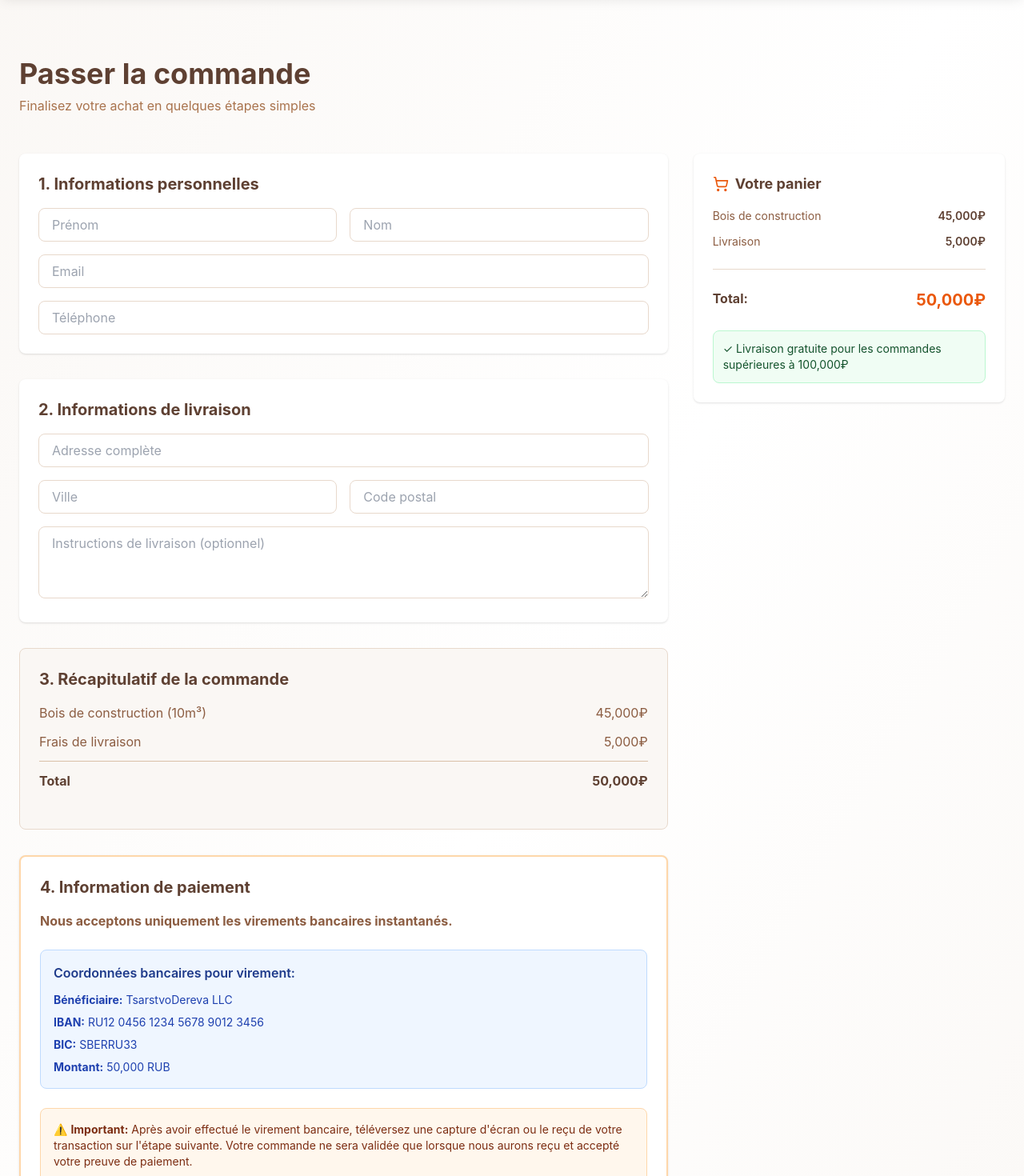
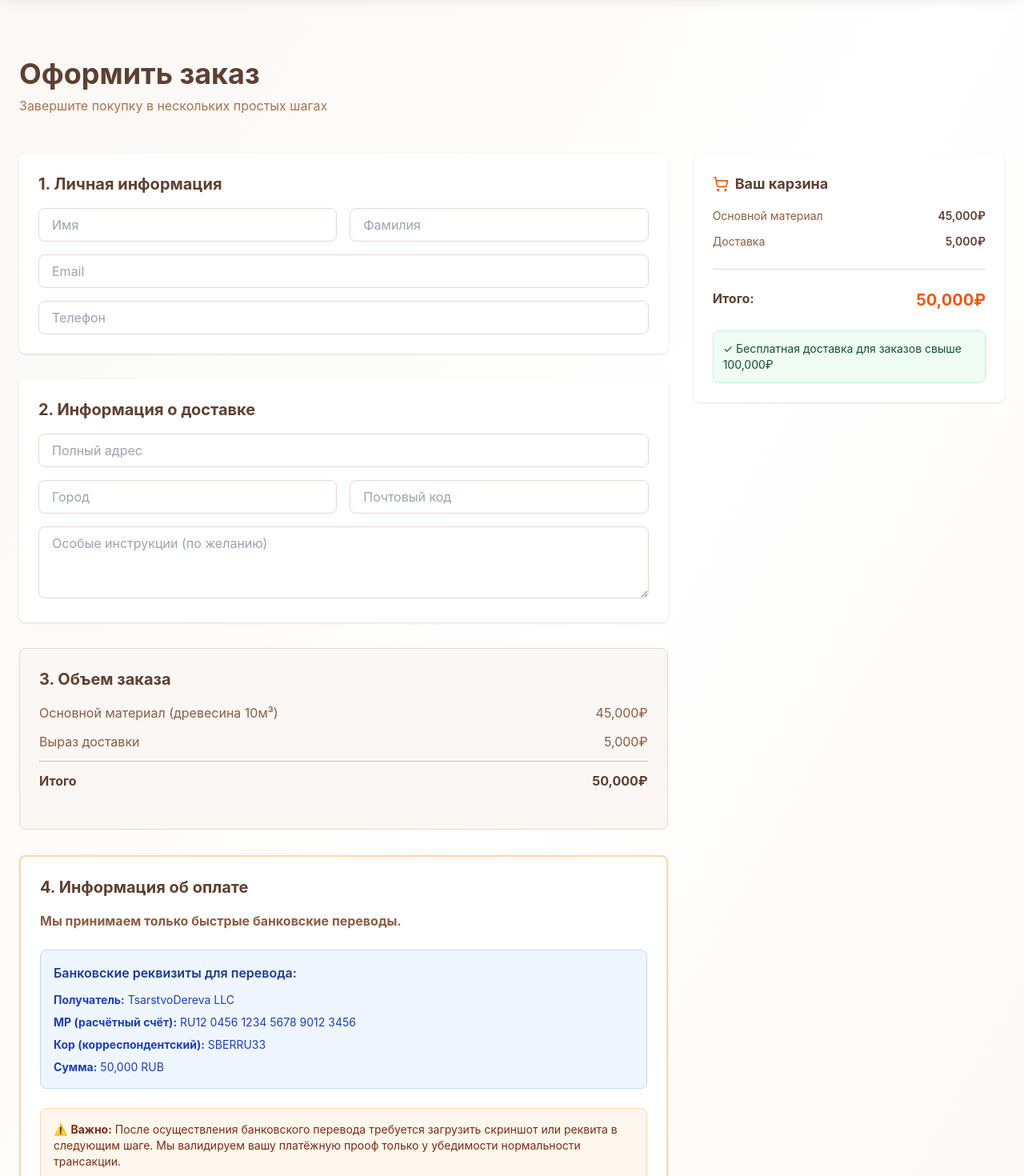
Before and after one commit to passivedrop-lab/bois, a Next.js app: page /checkout in a window 1280 px wide. Shown: the part 160-1630 px from the top of the page at 80% size. Built offline with nearby package versions, Linux system fonts and the light colour scheme.

Commit message:
feat: translate checkout and payment pages to Russian

```diff
--- a/app/checkout/page.tsx
+++ b/app/checkout/page.tsx
@@ -7,25 +7,25 @@ export default function CheckoutPage() {
   return (
     <div className="py-12 sm:py-16 md:py-20">
       <div className="container mx-auto px-4 sm:px-6">
-        <h1 className="text-4xl font-bold text-wood-900 mb-2">Passer la commande</h1>
-        <p className="text-wood-600 mb-12">Finalisez votre achat en quelques étapes simples</p>
+        <h1 className="text-4xl font-bold text-wood-900 mb-2">Оформить заказ</h1>
+        <p className="text-wood-600 mb-12">Завершите покупку в нескольких простых шагах</p>
 
         <div className="grid grid-cols-1 lg:grid-cols-3 gap-8">
           {/* Formulaire */}
           <div className="lg:col-span-2 space-y-8">
             {/* Section 1: Informations personnelles */}
             <div className="bg-white rounded-lg shadow p-6">
-              <h2 className="text-xl font-bold text-wood-900 mb-4">1. Informations personnelles</h2>
+              <h2 className="text-xl font-bold text-wood-900 mb-4">1. Личная информация</h2>
               <form className="space-y-4">
                 <div className="grid grid-cols-1 sm:grid-cols-2 gap-4">
                   <input
                     type="text"
-                    placeholder="Prénom"
+                    placeholder="Имя"
                     className="px-4 py-2 border border-wood-200 rounded-lg focus:outline-none focus:border-fire-600"
                   />
                   <input
                     type="text"
-                    placeholder="Nom"
+                    placeholder="Фамилия"
                     className="px-4 py-2 border border-wood-200 rounded-lg focus:outline-none focus:border-fire-600"
                   />
                 </div>
@@ -36,7 +36,7 @@ export default function CheckoutPage() {
                 />
                 <input
                   type="tel"
-                  placeholder="Téléphone"
+                  placeholder="Телефон"
                   className="w-full px-4 py-2 border border-wood-200 rounded-lg focus:outline-none focus:border-fire-600"
                 />
               </form>
@@ -44,73 +44,73 @@ export default function CheckoutPage() {
 
             {/* Section 2: Informations de livraison */}
             <div className="bg-white rounded-lg shadow p-6">
-              <h2 className="text-xl font-bold text-wood-900 mb-4">2. Informations de livraison</h2>
+              <h2 className="text-xl font-bold text-wood-900 mb-4">2. Информация о доставке</h2>
               <form className="space-y-4">
                 <input
                   type="text"
-                  placeholder="Adresse complète"
+                  placeholder="Полный адрес"
                   className="w-full px-4 py-2 border border-wood-200 rounded-lg focus:outline-none focus:border-fire-600"
                 />
                 <div className="grid grid-cols-1 sm:grid-cols-2 gap-4">
                   <input
                     type="text"
-                    placeholder="Ville"
+                    placeholder="Город"
                     className="px-4 py-2 border border-wood-200 rounded-lg focus:outline-none focus:border-fire-600"
                   />
                   <input
                     type="text"
-                    placeholder="Code postal"
+                    placeholder="Почтовый код"
                     className="px-4 py-2 border border-wood-200 rounded-lg focus:outline-none focus:border-fire-600"
                   />
                 </div>
                 <textarea
-                  placeholder="Instructions de livraison (optionnel)"
+                  placeholder="Особые инструкции (по желанию)"
                   rows={3}
                   className="w-full px-4 py-2 border border-wood-200 rounded-lg focus:outline-none focus:border-fire-600"
                 ></textarea>
               </form>
             </div>
 
-            {/* Récapitulatif */}
+            {/* Объем заказа */}
             <div className="bg-wood-50 rounded-lg p-6 border border-wood-200">
-              <h2 className="text-xl font-bold text-wood-900 mb-4">3. Récapitulatif de la commande</h2>
+              <h2 className="text-xl font-bold text-wood-900 mb-4">3. Объем заказа</h2>
               <div className="space-y-3 mb-6">
                 <div className="flex justify-between text-wood-700">
-                  <span>Bois de construction (10m³)</span>
+                  <span>Основной материал (древесина 10м³)</span>
                   <span>45,000₽</span>
                 </div>
                 <div className="flex justify-between text-wood-700">
-                  <span>Frais de livraison</span>
+                  <span>Выраз доставки</span>
                   <span>5,000₽</span>
                 </div>
                 <div className="border-t border-wood-300 pt-3 flex justify-between font-bold text-wood-900">
-                  <span>Total</span>
+                  <span>Итого</span>
                   <span>50,000₽</span>
                 </div>
               </div>
             </div>
 
-            {/* Paiement */}
+            {/* Оплата */}
             <div className="bg-white rounded-lg shadow p-6 border-2 border-fire-200">
-              <h2 className="text-xl font-bold text-wood-900 mb-4">4. Information de paiement</h2>
+              <h2 className="text-xl font-bold text-wood-900 mb-4">4. Информация об оплате</h2>
               <p className="text-wood-700 mb-6">
-                <strong>Nous acceptons uniquement les virements bancaires instantanés.</strong>
+                <strong>Мы принимаем только быстрые банковские переводы.</strong>
               </p>
 
               <div className="bg-blue-50 border border-blue-200 rounded-lg p-4 mb-6">
-                <h3 className="font-semibold text-blue-900 mb-3">Coordonnées bancaires pour virement:</h3>
+                <h3 className="font-semibold text-blue-900 mb-3">Банковские реквизиты для перевода:</h3>
                 <div className="space-y-2 text-sm text-blue-800">
-                  <p><strong>Bénéficiaire:</strong> TsarstvoDereva LLC</p>
-                  <p><strong>IBAN:</strong> RU12 0456 1234 5678 9012 3456</p>
-                  <p><strong>BIC:</strong> SBERRU33</p>
-                  <p><strong>Montant:</strong> 50,000 RUB</p>
+                  <p><strong>Получатель:</strong> TsarstvoDereva LLC</p>
+                  <p><strong>МР (расчётный счёт):</strong> RU12 0456 1234 5678 9012 3456</p>
+                  <p><strong>Кор (корреспондентский):</strong> SBERRU33</p>
+                  <p><strong>Сумма:</strong> 50,000 RUB</p>
                 </div>
               </div>
 
               <div className="bg-orange-50 border border-orange-200 rounded-lg p-4">
                 <p className="text-orange-900 text-sm">
-                  ⚠️ <strong>Important:</strong> Après avoir effectué le virement bancaire, téléversez une capture d'écran ou le reçu de votre transaction sur l'étape suivante.
-                  Votre commande ne sera validée que lorsque nous aurons reçu et accepté votre preuve de paiement.
+                  ⚠️ <strong>Важно:</strong> После осуществления банковского перевода требуется загрузить скриншот или реквита в следующим шаге.
+                  Мы валидируем вашу платёжную прооф только у убедимости нормальности трансакции.
                 </p>
               </div>
             </div>
@@ -121,44 +121,44 @@ export default function CheckoutPage() {
                 href="/cart"
                 className="px-6 py-3 border-2 border-wood-300 text-wood-900 rounded-lg hover:bg-wood-50 transition font-semibold"
               >
-                Retour au panier
+                Назад к карзине
               </Link>
               <Link
                 href="/checkout/payment"
                 className="flex-1 px-6 py-3 bg-fire-600 text-white rounded-lg hover:bg-fire-700 transition font-semibold flex items-center justify-center gap-2"
               >
-                Continuer vers le paiement
+                Пополнить к оплате
                 <ArrowRight size={18} />
               </Link>
             </div>
           </div>
 
-          {/* Sidebar - Panier */}
+          {/* Sidebar - Карзина */}
           <div className="lg:col-span-1">
             <div className="bg-white rounded-lg shadow p-6 sticky top-20">
               <h3 className="text-lg font-bold text-wood-900 mb-4 flex items-center gap-2">
                 <ShoppingCart size={20} className="text-fire-600" />
-                Votre panier
+                Ваш карзина
               </h3>
 
               <div className="space-y-3 mb-6 pb-6 border-b border-wood-200">
                 <div className="flex justify-between text-sm">
-                  <span className="text-wood-700">Bois de construction</span>
+                  <span className="text-wood-700">Основной материал</span>
                   <span className="font-semibold">45,000₽</span>
                 </div>
                 <div className="flex justify-between text-sm">
-                  <span className="text-wood-700">Livraison</span>
+                  <span className="text-wood-700">Доставка</span>
                   <span className="font-semibold">5,000₽</span>
                 </div>
               </div>
 
               <div className="flex justify-between font-bold text-wood-900 mb-6">
-                <span>Total:</span>
+                <span>Итого:</span>
                 <span className="text-xl text-fire-600">50,000₽</span>
               </div>
 
               <div className="bg-green-50 border border-green-200 rounded-lg p-3 text-sm text-green-900">
-                ✓ Livraison gratuite pour les commandes supérieures à 100,000₽
+                ✓ Бесплатная доставка для заказов свыше 100,000₽
               </div>
             </div>
           </div>
--- a/app/checkout/payment/page.tsx
+++ b/app/checkout/payment/page.tsx
@@ -16,18 +16,18 @@ export default function PaymentPage() {
   return (
     <div className="py-12 sm:py-16 md:py-20">
       <div className="container mx-auto px-4 sm:px-6">
-        <h1 className="text-4xl font-bold text-wood-900 mb-2">Effectuez votre virement</h1>
-        <p className="text-wood-600 mb-12">Utilisez les coordonnées ci-dessous pour faire votre virement instantané</p>
+        <h1 className="text-4xl font-bold text-wood-900 mb-2">Осуществите ваш перевод</h1>
+        <p className="text-wood-600 mb-12">Используйте приведенные ниже данные для быстрого перевода</p>
 
         <div className="grid grid-cols-1 lg:grid-cols-3 gap-8">
           {/* Coordonnées bancaires */}
           <div className="lg:col-span-2">
             <div className="bg-gradient-to-br from-blue-50 to-blue-100 rounded-lg shadow-lg p-8 border-2 border-blue-300 mb-8">
-              <h2 className="text-2xl font-bold text-blue-900 mb-6">Coordonnées pour virement instantané</h2>
+              <h2 className="text-2xl font-bold text-blue-900 mb-6">Координаты для быстрого перевода</h2>
 
               <div className="space-y-5 bg-white rounded-lg p-6 mb-6">
                 <div>
-                  <label className="block text-sm font-medium text-wood-600 mb-2">Bénéficiaire</label>
+                  <label className="block text-sm font-medium text-wood-600 mb-2">Получатель</label>
                   <div className="flex items-center gap-2">
                     <input
                       type="text"
@@ -38,7 +38,7 @@ export default function PaymentPage() {
                     <button
                       onClick={() => copyToClipboard('TsarstvoDereva LLC')}
                       className="p-2 hover:bg-wood-100 rounded-lg transition"
-                      title="Copier"
+                      title="Копировать"
                     >
                       <Copy size={18} className="text-fire-600" />
                     </button>
@@ -46,7 +46,7 @@ export default function PaymentPage() {
                 </div>
 
                 <div>
-                  <label className="block text-sm font-medium text-wood-600 mb-2">IBAN</label>
+                  <label className="block text-sm font-medium text-wood-600 mb-2">Расчётный счёт</label>
                   <div className="flex items-center gap-2">
                     <input
                       type="text"
@@ -57,7 +57,7 @@ export default function PaymentPage() {
                     <button
                       onClick={() => copyToClipboard('RU12 0456 1234 5678 9012 3456')}
                       className="p-2 hover:bg-wood-100 rounded-lg transition"
-                      title="Copier"
+                      title="Копировать"
                     >
                       <Copy size={18} className="text-fire-600" />
                     </button>
@@ -65,7 +65,7 @@ export default function PaymentPage() {
                 </div>
 
                 <div>
-                  <label className="block text-sm font-medium text-wood-600 mb-2">BIC</label>
+                  <label className="block text-sm font-medium text-wood-600 mb-2">Корреспондентский</label>
                   <div className="flex items-center gap-2">
                     <input
                       type="text"
@@ -76,7 +76,7 @@ export default function PaymentPage() {
                     <button
                       onClick={() => copyToClipboard('SBERRU33')}
                       className="p-2 hover:bg-wood-100 rounded-lg transition"
-                      title="Copier"
+                      title="Копировать"
                     >
                       <Copy size={18} className="text-fire-600" />
                     </button>
@@ -84,20 +84,20 @@ export default function PaymentPage() {
                 </div>
 
                 <div className="bg-orange-50 border border-orange-200 rounded-lg p-4">
-                  <label className="block text-sm font-medium text-wood-600 mb-2">Montant à virer</label>
+                  <label className="block text-sm font-medium text-wood-600 mb-2">Сумма к переводу</label>
                   <p className="text-3xl font-bold text-orange-600">50,000 RUB</p>
                   <p className="text-sm text-orange-700 mt-2">
-                    ⚠️ Assurez-vous que le montant correspond exactement à celui-ci pour que votre virement soit correctement associé à votre commande.
+                    ⚠️ Убедитесь, что сумма соответствует точно, чтобы ваш перевод был правильно связан с нашим заказом.
                   </p>
                 </div>
               </div>
 
               {/* Instructions */}
               <div className="bg-white rounded-lg p-6">
-                <h3 className="font-bold text-wood-900 mb-4">Étapes du virement:</h3>
+                <h3 className="font-bold text-wood-900 mb-4">Этапы перевода:</h3>
                 <ol className="list-decimal list-inside space-y-3 text-wood-700">
-                  <li>Ouvrez votre application ou plateforme bancaire</li>
-                  <li>Sélectionnez "Effectuer un virement" ou "Paiement instantané"</li>
+                  <li>Откройте свое банковское приложение или веб-платформу</li>
+                  <li>Выберите "Осуществить перевод" или "Быстрый паятеж"
                   <li>Entrez les coordonnées ci-dessus (IBAN et BIC)</li>
                   <li>Confirmer le montant: <strong>50,000 RUB</strong></li>
                   <li>Complétez l'authentification (code OTP, empreinte digitale, etc.)</li>
```
